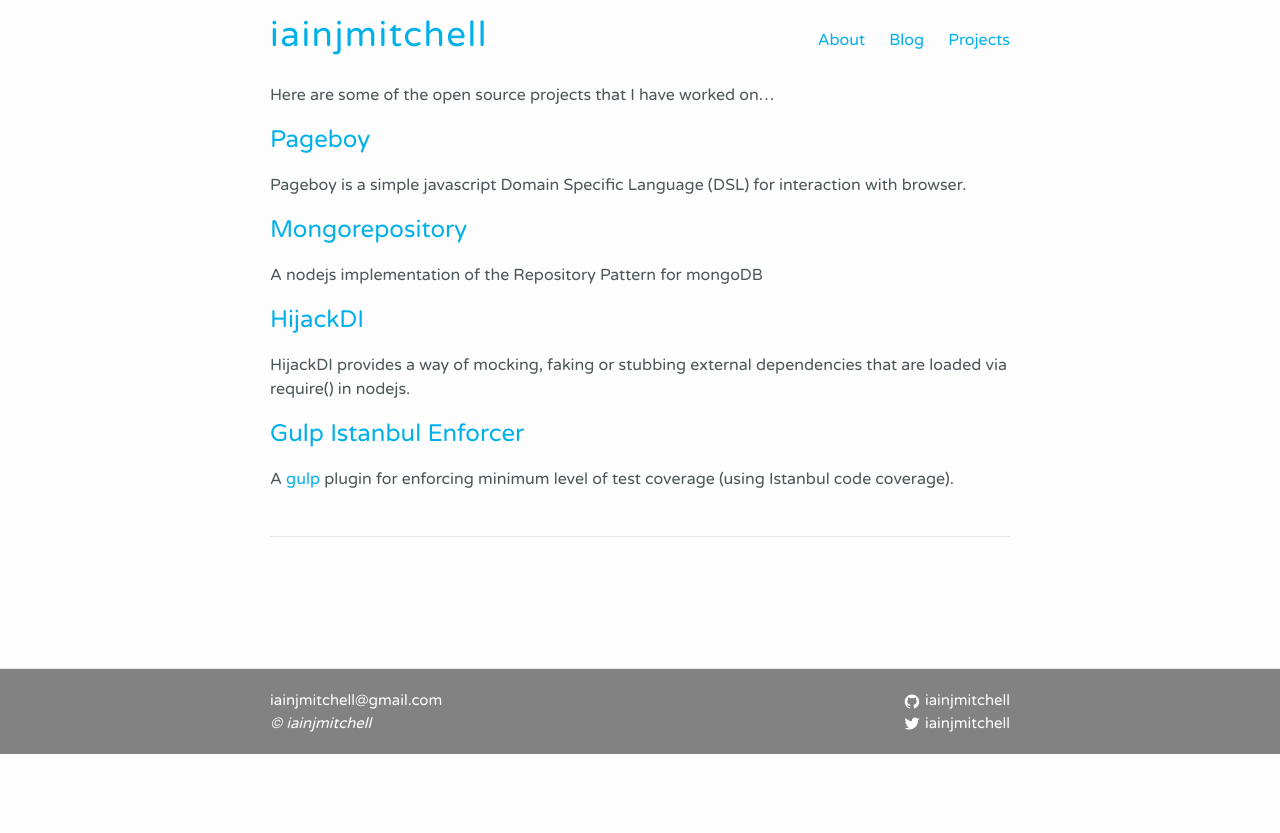
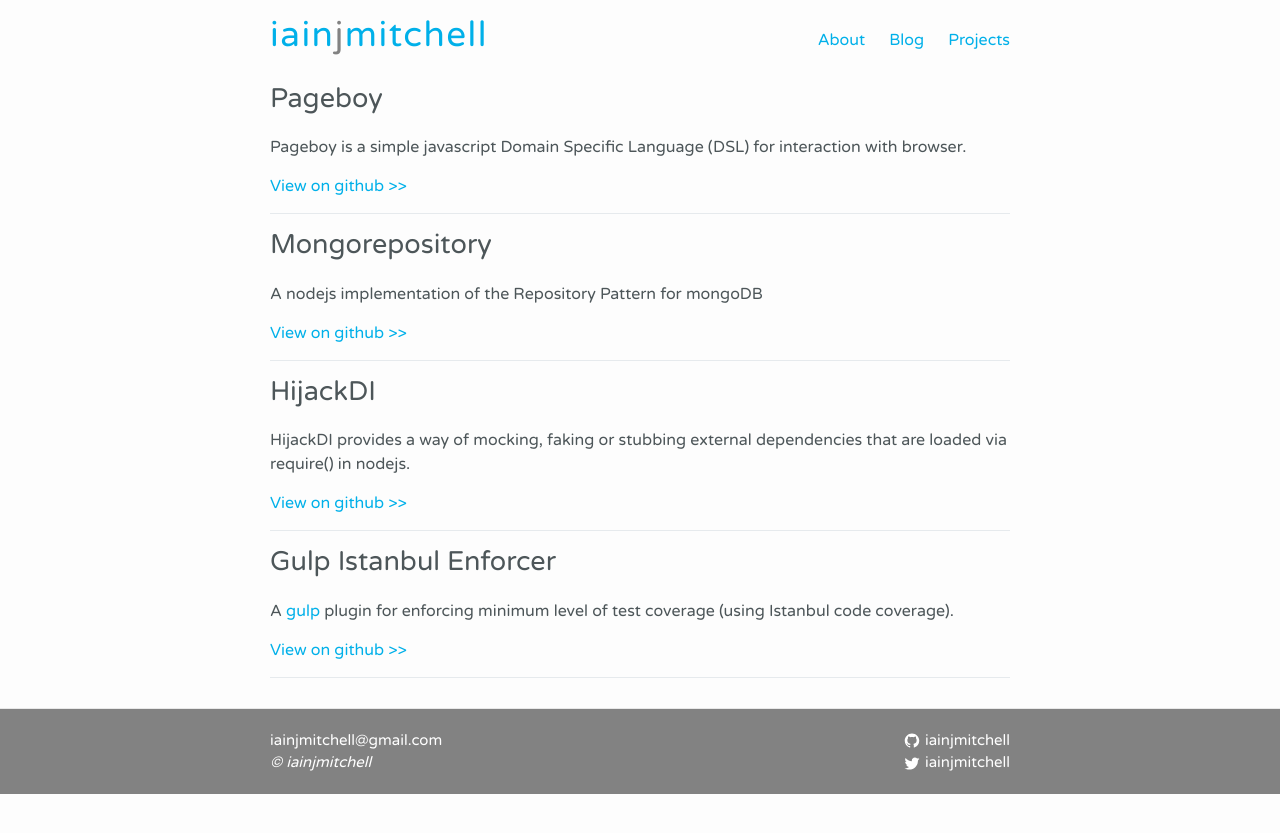
Before and after one commit to iainjmitchell/iainjmitchell.github.io, a Jekyll site: the page built from projects.html, in a window 1280 px wide. Shown: the top 833 px of the page. Built offline with Jekyll 4.4.1, drawn with Linux system fonts in a browser that asks for light colours; Markdown is read by kramdown in place of the engine named in the settings.

Commit message:
style changes

```diff
--- a/_includes/header.html
+++ b/_includes/header.html
@@ -1,7 +1,7 @@
 <header class="site-header">
   <div class="wrapper">
     <div class="title-area">
-      <a href="/" class="site-title">{{ site.title }}</a>
+      <a href="/" class="site-title">iain<span class="j">j</span>mitchell</a>
     </div>
     <nav class="site-nav">
       <a href="#" class="menu-icon">
--- a/_layouts/page.html
+++ b/_layouts/page.html
@@ -1,10 +1,8 @@
 ---
 layout: default
 ---
-<div class="post">
-
+<div>
   <article class="post-content">
     {{ content }}
   </article>
-
 </div>
--- a/_sass/_layout.scss
+++ b/_sass/_layout.scss
@@ -2,6 +2,9 @@
     min-height: 56px;
     // Positioning context for the mobile navigation icon
     position: relative;
+    .j {
+        color: $footer-color;
+    }
 }
 
 .site-title {
@@ -174,7 +177,7 @@
     min-height: 600px;
 }
 
-.post {
+.post, .project {
     padding: $spacing-unit/2 0;
     border-bottom: 1px solid #e6eaed;
     header {
@@ -240,3 +243,22 @@
   -moz-border-radius: 50%;
   border-radius: 50%;
 }
+
+.profile {
+    padding: $spacing-unit;
+    div {
+        display: inline-block;
+    }
+    .picture {
+        padding: 30px;
+        float: left;
+        img {
+            height: 100px;
+            vertical-align: inherit;
+            box-shadow: 5px 5px 5px $footer-color;
+        }
+    }
+    section {
+        padding: 0 $spacing-unit
+    }
+}
--- /dev/null
+++ b/projects.html
@@ -0,0 +1,51 @@
+---
+layout: page
+title: Projects
+permalink: /projects/
+---
+<article class="project">
+	<header>
+		<h2>
+		    <a href="https://github.com/iainjmitchell/pageboy.js">Pageboy</a>
+		</h2>
+	</header>
+	<section class="except">
+		Pageboy is a simple javascript Domain Specific Language (DSL) for interaction with browser.
+	</section>
+	<div class="continue-reading">
+	    <a href="https://github.com/iainjmitchell/pageboy.js">View on github >></a>
+	</div>
+</article>
+<article class="project">
+	<header>
+		<a href="https://github.com/iainjmitchell/mongorepositiory">Mongorepository</a>
+	</header>
+	<section class="except">
+		A nodejs implementation of the Repository Pattern for mongoDB
+	</section>
+	<div class="continue-reading">
+	    <a href="https://github.com/iainjmitchell/mongorepositiory">View on github >></a>
+	</div>
+</article>
+<article class="project">
+	<header>
+		<a href="https://github.com/TeamSentinaught/hijackdi">HijackDI</a>
+	</header>
+	<section class="except">
+		HijackDI provides a way of mocking, faking or stubbing external dependencies that are loaded via require() in nodejs.
+	</section>
+	<div class="continue-reading">
+	    <a href="https://github.com/TeamSentinaught/hijackdi">View on github >></a>
+	</div>
+</article>
+<article class="project">
+	<header>
+		<a href="https://github.com/iainjmitchell/gulp-istanbul-enforcer">Gulp Istanbul Enforcer</a>
+	</header>
+	<section class="except">
+		A <a href="http://gulpjs.com/">gulp</a> plugin for enforcing minimum level of test coverage (using Istanbul code coverage).
+	</section>
+	<div class="continue-reading">
+	    <a href="https://github.com/iainjmitchell/gulp-istanbul-enforcer">View on github >></a>
+	</div>
+</article>
--- a/projects.md
+++ /dev/null
@@ -1,23 +0,0 @@
----
-layout: page
-title: Projects
-permalink: /projects/
----
-
-Here are some of the open source projects that I have worked on...
-
-## [Pageboy](https://github.com/iainjmitchell/pageboy.js)
-
-Pageboy is a simple javascript Domain Specific Language (DSL) for interaction with browser.
-
-## [Mongorepository](https://github.com/iainjmitchell/mongorepositiory)
-
-A nodejs implementation of the Repository Pattern for mongoDB
-
-## [HijackDI](https://github.com/TeamSentinaught/hijackdi)
-
-HijackDI provides a way of mocking, faking or stubbing external dependencies that are loaded via require() in nodejs.
-
-## [Gulp Istanbul Enforcer](https://github.com/iainjmitchell/gulp-istanbul-enforcer)
-
-A [gulp](http://gulpjs.com/) plugin for enforcing minimum level of test coverage (using Istanbul code coverage).
```
Also changed, not shown: about.html (added, +37 -0 lines), about.md (deleted, +0 -19 lines), images/code.jpeg (added), images/laterooms.svg (added).
